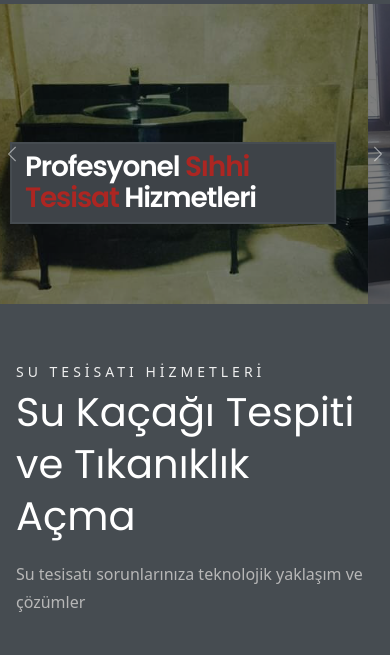
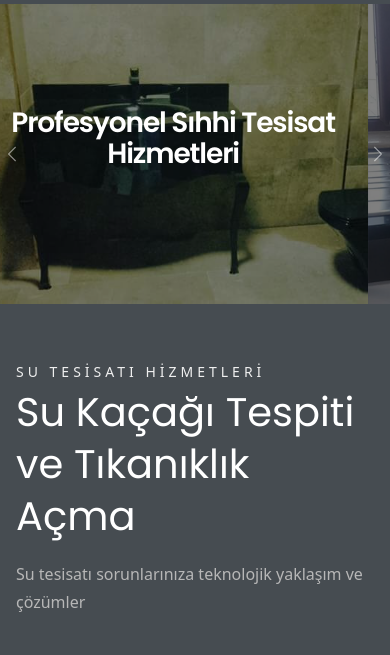
Before and after one commit to rqfsadzvqrweaf/rqfsadzvqrweaf.github.io, a plain HTML site: page index.html in a window 390 px wide. Shown: the part 51-706 px from the top of the page. Drawn offline with nearby package versions, Linux system fonts and the light colour scheme.

Commit message:
Update style.css

```diff
--- a/assets/style.css
+++ b/assets/style.css
@@ -441,7 +441,6 @@ main {
   display: flex;
   flex-direction: column;
   align-items: flex-start;
-  padding-left: 10rem;
 }
 
 .slider-bootstrap-content > .container > h2 {
@@ -452,12 +451,7 @@ main {
   font-weight: 700;
   letter-spacing: -0.04em;
   margin: 0 0 18px;
-  padding: 0.5rem 0.8rem;
-  border: solid 2px #464c51;
-  background-color: #3e4348;
-}
-.slider-bootstrap-content > .container > h2 > span{
-  color: #ac2622;
+  margin: 0px auto;
 }
 
 .slider-bootstrap-content > .container > p {
@@ -576,13 +570,13 @@ header {
   }
 
   .slider-bootstrap-content {
-    align-items: flex-end;
-    justify-content: flex-end;
+    align-items: center;
+    justify-content: center;
+    text-align: center;
   }
 
   .slider-bootstrap-content > .container {
-    padding: 0px 2rem;
-    padding-bottom: 2rem;
+
   }
 
   .slider-bootstrap-content > .container > h2 {
```
